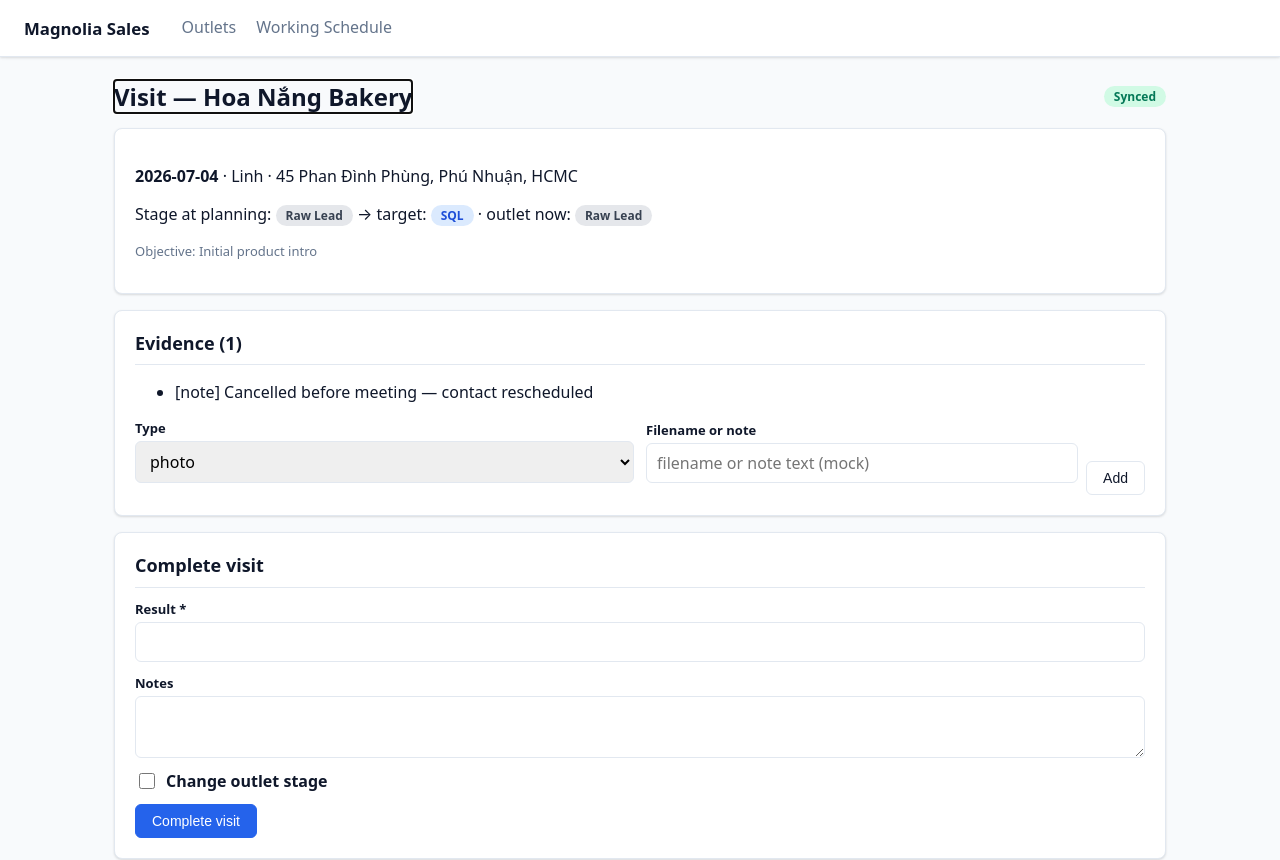
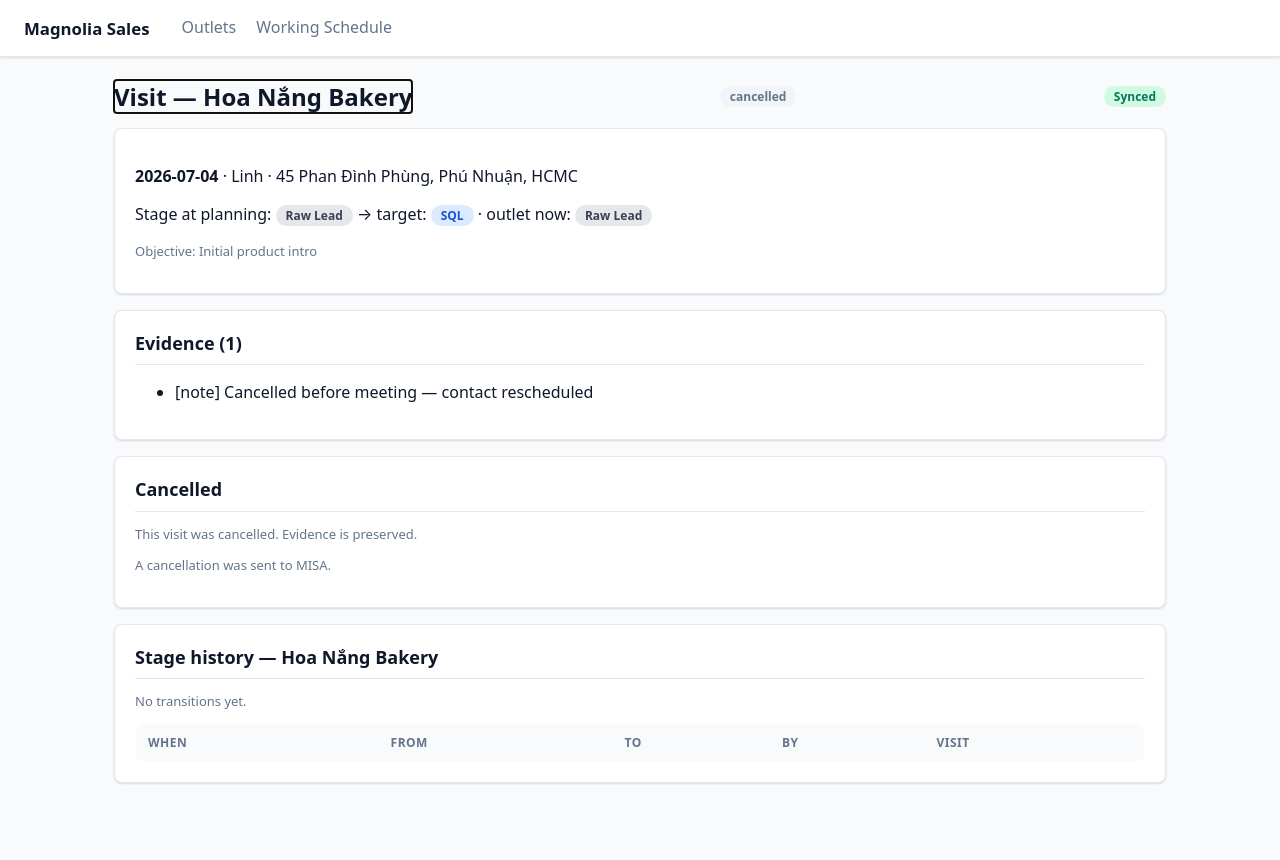
Before and after one commit to phuchoang2411/Toucan_test, a React (Vite) app: page /visits/visit-cancelled-1 in a window 1280 px wide. Shown: the top 860 px of the page. After the commit the page ends 823 px from the top, so only its background shows below. Built offline with nearby package versions, Linux system fonts and the light colour scheme.

Commit message:
feat: cancelled status in UI — badge, read-only detail, reworded cancel warning

```diff
--- a/src/index.css
+++ b/src/index.css
@@ -65,6 +65,7 @@ h2 { font-size: 1.125rem; font-weight: 600; margin: 0 0 12px; line-height: 1.4;
 .badge { display: inline-block; padding: 2px 10px; border-radius: 999px; font-size: 12px; font-weight: 600; }
 .badge--planned { background: #fef9c3; color: #a16207; }
 .badge--completed { background: #d1fae5; color: #047857; }
+.badge--cancelled { background: #f1f5f9; color: #64748b; }
 
 @media (max-width: 640px) {
   .topnav { padding: 10px 12px; gap: 12px; overflow-x: auto; }
--- a/src/pages/OutletFormPage.tsx
+++ b/src/pages/OutletFormPage.tsx
@@ -196,7 +196,7 @@ export function OutletFormPage() {
             </div>
           )}
           {!schedule && existingPlan && (
-            <p className="warning-text">Saving with this unchecked cancels {existingPlans.length > 1 ? `${existingPlans.length} planned visits on ` : 'the planned visit on '}{existingPlans.map((p) => p.visitDate).join(', ')}. Completed visits are kept.</p>
+            <p className="warning-text">Saving with this unchecked cancels {existingPlans.length > 1 ? `${existingPlans.length} planned visits on ` : 'the planned visit on '}{existingPlans.map((p) => p.visitDate).join(', ')}. Completed and already-cancelled visits are kept as records.</p>
           )}
           {warnings.map((w) => <p key={w} className="warning-text">⚠ {w}</p>)}
         </div>
--- a/src/pages/VisitDetailPage.tsx
+++ b/src/pages/VisitDetailPage.tsx
@@ -46,7 +46,7 @@ export function VisitDetailPage() {
       </section>
     );
 
-  const readOnly = visit.status === 'completed';
+  const readOnly = visit.status !== 'planned';
   const hasEvidence = evidence.length > 0;
 
   async function addEvidence() {
@@ -92,6 +92,7 @@ export function VisitDetailPage() {
     <section>
       <header className="page-header">
         <h1>Visit — {outlet.name}</h1>
+        <span className={`badge badge--${visit.status}`}>{visit.status}</span>
         <SyncBadge visit={visit} />
       </header>
 
@@ -142,10 +143,19 @@ export function VisitDetailPage() {
 
       {readOnly ? (
         <div className="card">
-          <h2>Result</h2>
-          <p>{visit.result}</p>
-          {visit.resultNotes && <p className="muted">{visit.resultNotes}</p>}
-          <p className="muted">This visit is completed and read-only.</p>
+          <h2>{visit.status === 'cancelled' ? 'Cancelled' : 'Result'}</h2>
+          {visit.status === 'cancelled' ? (
+            <>
+              <p className="muted">This visit was cancelled. Evidence is preserved.</p>
+              <p className="muted">A cancellation was sent to MISA.</p>
+            </>
+          ) : (
+            <>
+              <p>{visit.result}</p>
+              {visit.resultNotes && <p className="muted">{visit.resultNotes}</p>}
+              <p className="muted">This visit is completed and read-only.</p>
+            </>
+          )}
         </div>
       ) : (
         <div className="card">
```
